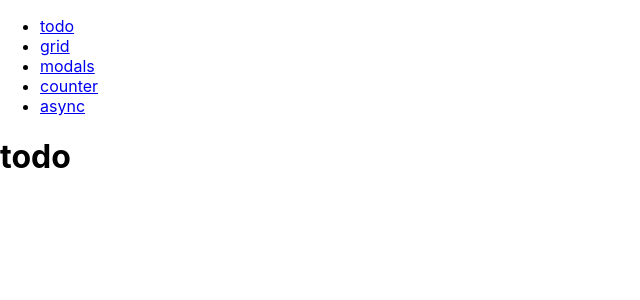
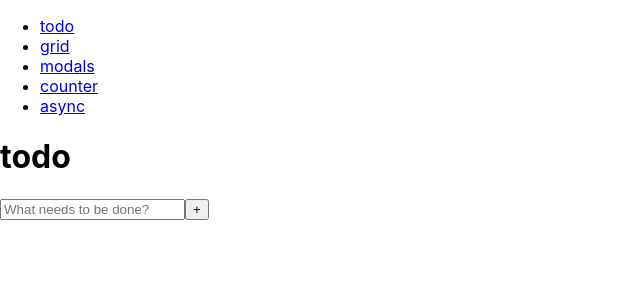
Before and after one commit to dev-song/apps-combo-react, a React (Create React App) app: page /todo in a window 1280 px wide. Shown: the top 300 px of the page, without its empty margins (0-640 px from the left). Built offline with nearby package versions, Linux system fonts and the light colour scheme.

Commit message:
Feat: new input field to get user todo data

```diff
--- a/src/components/Todo.js
+++ b/src/components/Todo.js
@@ -1,10 +1,40 @@
 import React from 'react';
 
-function Todo() {
-  return (
-    <div className="Todo">
-    </div>
-  );
+class Todo extends React.Component {
+  constructor(props) {
+    super(props);
+    this.state = {
+      todo: []
+    }
+  }
+
+  render() {
+    const { todo } = this.state;
+
+    return (
+      <div className='Todo'>
+        {todo.length < 5
+          ?
+          <form className='add-todo__container'>
+            <input
+              type='text'
+              className='add-todo__input'
+              placeholder='What needs to be done?' />
+            <button className='add-todo__button'>+</button>
+          </form>
+          :
+          <p className='message-full-list'>The list is full.</p>
+        }
+      </div>
+    );
+  }
+}
+
+class TodoItem {
+  constructor(text) {
+    this.regTime = new Date().getTime();
+    this.text = text
+  }
 }
 
 export default Todo;
```
